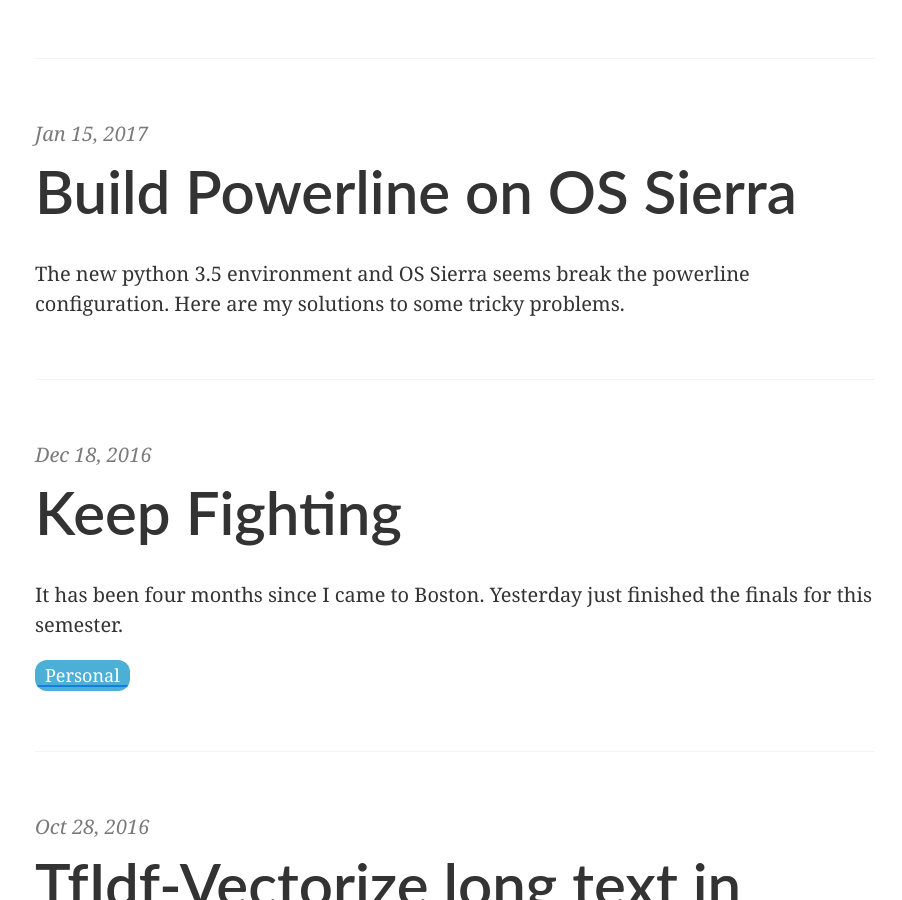
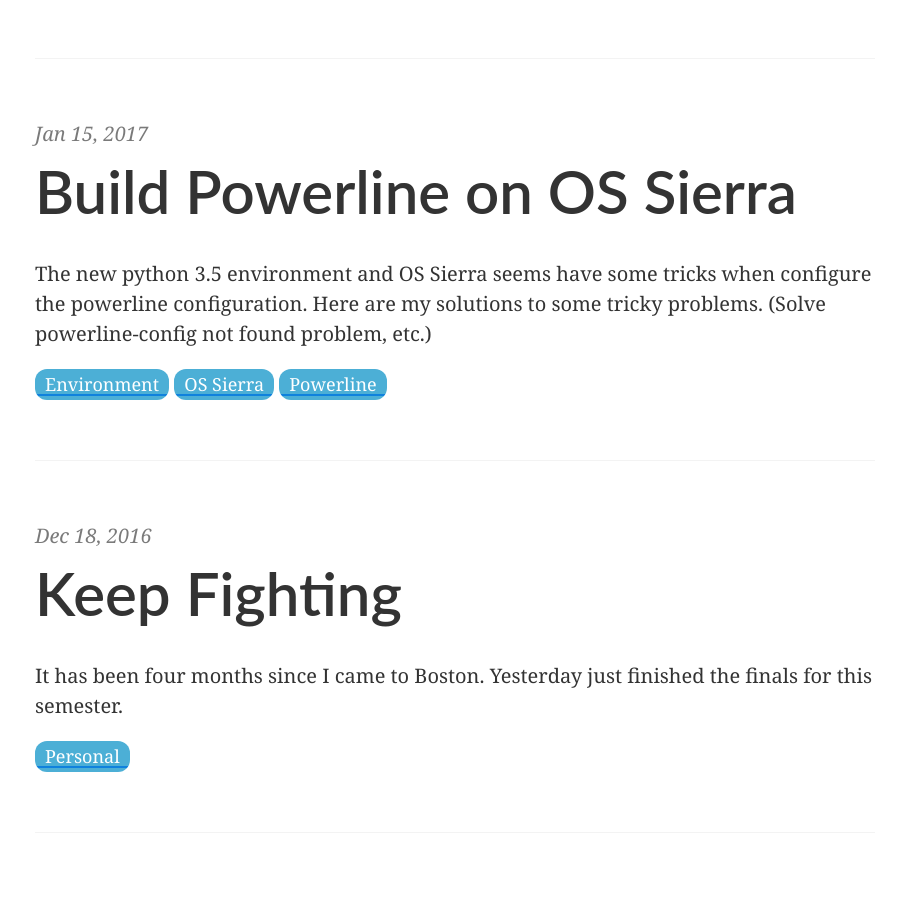
Before and after one commit to Ray-Young/ray-young.github.io, a Jekyll site: the page built from index.html, in a window 1280 px wide and 900 px high, scrolled down 377 px. Shown: the whole window, without its empty margins (185-1087 px from the left). Built offline with Jekyll 4.4.1, drawn with Linux system fonts in a browser that asks for light colours; nearby versions of some CDN libraries; some web fonts are replaced; the list of posts is cut into pages by our own code.

Commit message:
Polish structure of the post, add result demo for powerline

````diff
--- a/_posts/2017-01-15-Build_Powerline_on_Mac.md
+++ b/_posts/2017-01-15-Build_Powerline_on_Mac.md
@@ -3,24 +3,29 @@ layout: post
 title: Build Powerline on OS Sierra
 date: 2017-01-15
 comments: true
+tags: [Powerline, Environment, OS Sierra]
 ---
 
-The new python 3.5 environment and OS Sierra seems break the powerline
-configuration. Here are my solutions to some tricky problems.
+The new python 3.5 environment and OS Sierra seems have
+ some tricks when configure the powerline configuration.
+ Here are my solutions to some tricky problems. (Solve powerline-config
+not found problem, etc.)
 
 The [official doc][1] seems a bit complex. Here is a [short guide][2] I
 find useful when build the powerline. We only need the following steps.
 
-1. Install Python (We can install it from official python website, or
-   Brew)
+### 1. Install Python (We can install it from official python website, or Brew)
 
-2. Install Powerline from pip (Or we can install it from git)
+So many instructions online, just google python :)
+
+### 2. Install Powerline from pip (Or we can install it from git)
 
 ```bash
 sudo pip install powerline-status
 ```
 
-3. Config Powerline in bash_profile
+### 3. Config Powerline in bash_profile
+
 Go to home directory
 ```bash
 cd ~
@@ -61,10 +66,10 @@ found the solution from [here][3].
 export POWERLINE_CONFIG_COMMAND=powerline-config
 ```
 
-4. Install the Powerline font
+### 4. Install the Powerline font
 Follow the [guide][4], it's a easy step.
 
-5. Configure .Vimrc
+### 5. Configure .Vimrc
 
 Copy the following part to .vimrc (if you don't have one, create it at
 home directory)
@@ -91,8 +96,15 @@ You may find more configurations about vim from [here][5] (Node it's not
 related with Powerline, but will make your vim operations more
 convenient)
 
+Restart terminal and enjoy :)
+
+Result Demo:
+![result_demo][6]
+
+
 [1]: https://powerline.readthedocs.io/en/latest/installation/osx.html
 [2]: http://www.jianshu.com/p/68ef9d2e1653
 [3]: https://github.com/powerline/powerline/issues/850
 [4]: https://github.com/powerline/fonts
 [5]: https://github.com/Ray-Young/dotvim/blob/master/vimrc
+[6]: /assets/powerline/demo.png
````
